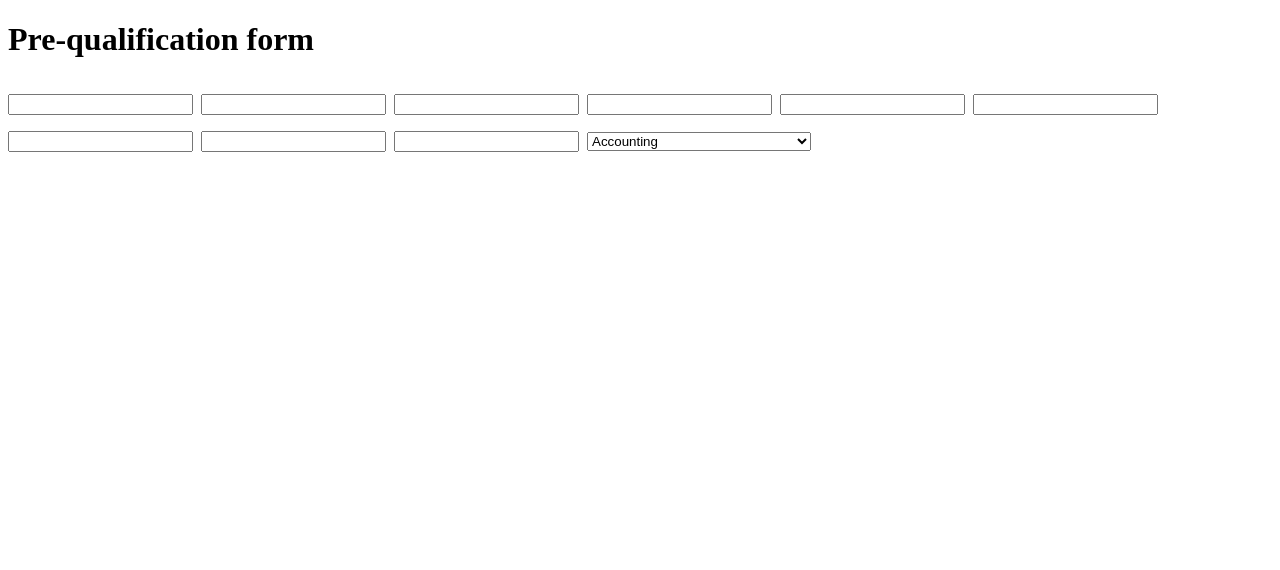
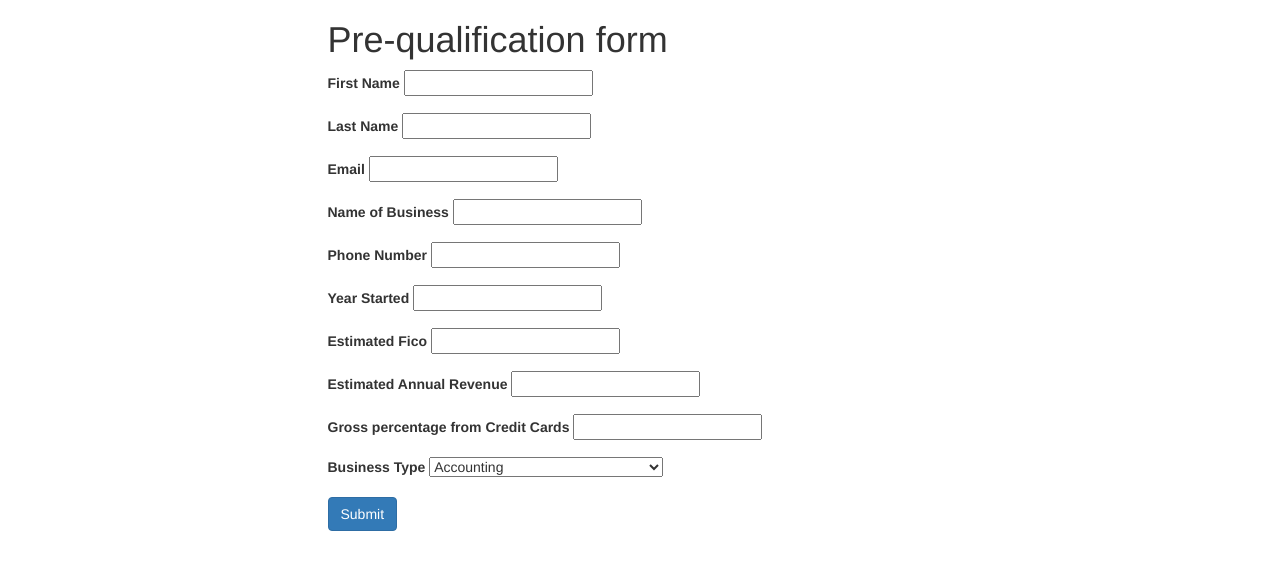
Before and after one commit to kushmansingh/Kabbage, a Flask app: page / in a window 1280 px wide. Shown: the top 570 px of the page. Run offline with Flask 2, Linux system fonts and the light colour scheme; some libraries are stand-ins or nearby versions.

Commit message:
Add bootstrap and make form prettier

```diff
--- a/kabbage/templates/home.html
+++ b/kabbage/templates/home.html
@@ -1,20 +1,54 @@
 <!doctype html>
 <title>Kabbage</title>
-<div>
-  <h1>Pre-qualification form<h1>
+<link rel="stylesheet" href="https://maxcdn.bootstrapcdn.com/bootstrap/3.3.6/css/bootstrap.min.css" integrity="sha384-1q8mTJOASx8j1Au+a5WDVnPi2lkFfwwEAa8hDDdjZlpLegxhjVME1fgjWPGmkzs7" crossorigin="anonymous">
+{% for message in get_flashed_messages() %}
+  <div class=flash>{{ message }}</div>
+{% endfor %}
+<div class="row">
+  <div class="col-md-6 col-md-offset-3">
+    <h1>Pre-qualification form</h1>
     {% if error %}
       <strong>Error:</strong> {{ error }}
     {% endif %}
     <form action="{{ url_for('home') }}" method=post>
+      <div class="form-group">
+        <label for="firstName">First Name</label>
         <input type="text" name="firstName">
+      </div>
+      <div class="form-group">
+        <label for="lastName">Last Name</label>
         <input type="text" name="lastName">
+      </div>
+      <div class="form-group">
+        <label for="emailAddress">Email</label>
         <input type="text" name="emailAddress">
+      </div>
+      <div class="form-group">
+        <label for="businessName">Name of Business</label>
         <input type="text" name="businessName">
+      </div>
+      <div class="form-group">
+        <label for="phoneNumber">Phone Number</label>
         <input type="text" name="phoneNumber">
+      </div>
+      <div class="form-group">
+        <label for="yearStarted">Year Started</label>
         <input type="number" name="yearStarted">
+      </div>
+      <div class="form-group">
+        <label for="estimatedFICO">Estimated Fico</label>
         <input type="number" name="estimatedFICO">
+      </div>
+      <div class="form-group">
+        <label for="estimatedAnnualRevenue">Estimated Annual Revenue</label>
         <input type="number" name="estimatedAnnualRevenue">
+      </div>
+      <div class="form-group">
+        <label for="grossPercentageFromCards">Gross percentage from Credit Cards</label>
         <input type="number" name="grossPercentageFromCards">
+      </div>
+      <div class="form-group">
+        <label for="businessTypesEnum">Business Type</label>
         <select name="businessTypesEnum">
           <option value="Accounting">Accounting</option>
           <option value="Amusement">Amusement</option>
@@ -46,8 +80,8 @@
           <option value="Trucking">Trucking</option>
           <option value="Veterinarians">Veterinarians</option>
         </select>
+      </div>
+      <button type="submit" class="btn btn-primary">Submit</button>
     </form>
-  {% for message in get_flashed_messages() %}
-    <div class=flash>{{ message }}</div>
-  {% endfor %}
   </div>
+</div>
```
Lines whose indentation alone changed are shown as unchanged.
